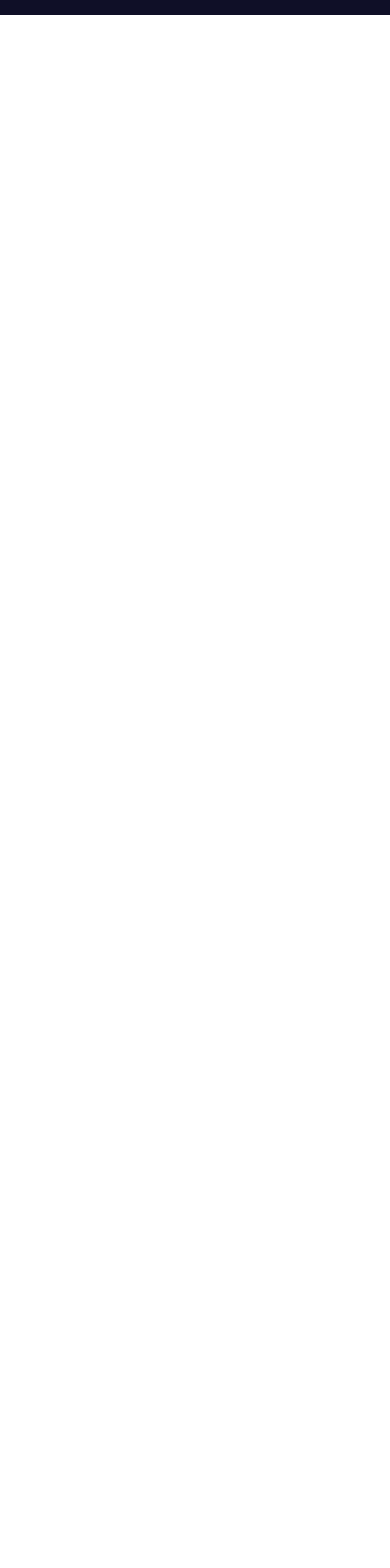
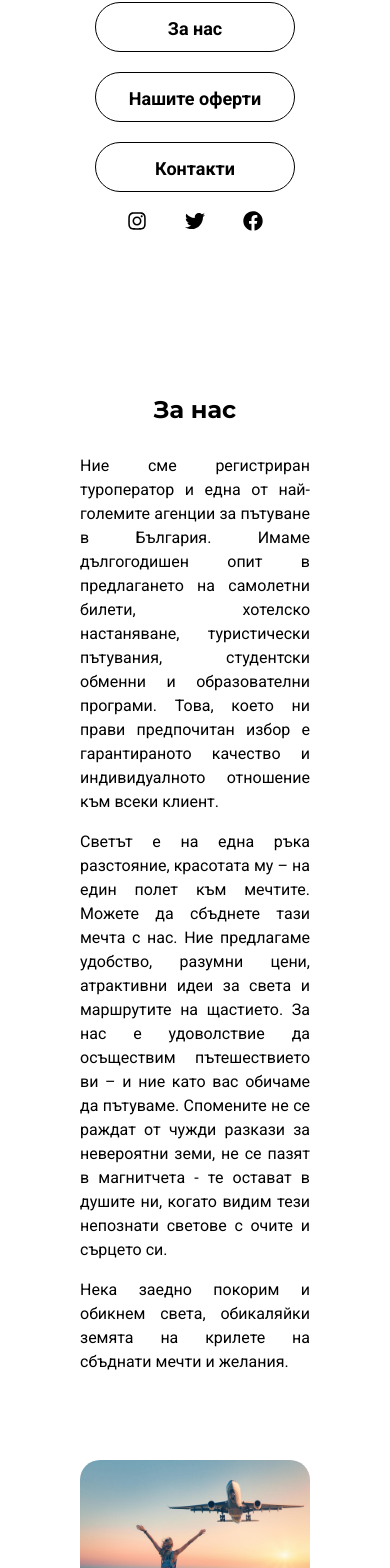
Before and after one commit to iliyan-ivanov/destinations-app, a React (Vite) app: page /about-us in a window 390 px wide. Shown: the part 175-1743 px from the top of the page. Before the commit the page ends 844 px from the top, so only its background shows below. Built offline with nearby package versions, Linux system fonts and the light colour scheme.

Commit message:
About us page added

```diff
--- a/src/ForUs/ForUs.css
+++ b/src/AboutUsInfo/AboutUsInfo.css
@@ -1,31 +1,31 @@
-.for-us {
+.about-us {
     display: flex;
     justify-content: space-between;
     align-items: center;
     padding: 60px 80px;
 }
 
-.for-us-content {
+.about-us-content {
     flex-basis: 60%;
     padding: 0px 60px 0px 0px;
 }
 
-.for-us-content-heading {
+.about-us-content-heading {
     margin: 0px 0px 30px 0px;
     text-align: center;
 }
 
-.for-us-content-text {
+.about-us-content-text {
     text-align: justify;
     line-height: 1.5;
 }
 
-.for-us-img {
+.about-us-img {
     flex-basis: 50%;
     padding-top: 30px;
 }
 
-.for-us-img img {
+.about-us-img img {
     width: 100%;
     border-radius: 20px;
 }
--- a/src/ForUs/ForUs.jsx
+++ b/src/AboutUsInfo/AboutUsInfo.jsx
@@ -1,12 +1,12 @@
-import './ForUs.css';
+import './AboutUsInfo.css';
 import traveler from "../assets/traveler.jpg";
 
 const ForUs = () => {
   return (
-    <section className="for-us" id="for-us">
-      <article className="for-us-content">
-        <h2 className="for-us-content-heading">За нас</h2>
-        <p className="for-us-content-text">
+    <section className="about-us">
+      <article className="about-us-content">
+        <h2 className="about-us-content-heading">За нас</h2>
+        <p className="about-us-content-text">
           Ние сме регистриран туроператор и една от най-големите агенции за
           пътуване в България. Имаме дългогодишен опит в предлагането на
           самолетни билети, хотелско настаняване, туристически пътувания,
@@ -14,7 +14,7 @@ const ForUs = () => {
           предпочитан избор е гарантираното качество и индивидуалното отношение
           към всеки клиент.
         </p>
-        <p className="for-us-content-text">
+        <p className="about-us-content-text">
           Светът е на една ръка разстояние, красотата му – на един полет към
           мечтите. Можете да сбъднете тази мечта с нас. Ние предлагаме удобство,
           разумни цени, атрактивни идеи за света и маршрутите на щастието. За
@@ -23,12 +23,12 @@ const ForUs = () => {
           невероятни земи, не се пазят в магнитчета - те остават в душите ни,
           когато видим тези непознати светове с очите и сърцето си.
         </p>
-        <p className="for-us-content-text">
+        <p className="about-us-content-text">
           Нека заедно покорим и обикнем света, обикаляйки земята на крилете на
           сбъднати мечти и желания.
         </p>
       </article>
-      <article className="for-us-img">
+      <article className="about-us-img">
         <img src={traveler} alt="Fliyng" />
       </article>
     </section>
--- /dev/null
+++ b/src/AboutUsPage/AboutUsPage.jsx
@@ -0,0 +1,14 @@
+import Header from "../Header/Header";
+import AboutUsInfo from "../AboutUsInfo/AboutUsInfo"
+import "./AboutUsPage.css";
+
+const AboutUsPage = ({img, name}) => {
+  return (
+    <main className="about-us-page">
+        <Header />
+        <AboutUsInfo />
+    </main>
+  );
+};
+
+export default AboutUsPage;
--- a/src/App.css
+++ b/src/App.css
@@ -84,12 +84,12 @@
     margin-left: 180px;
   }
 
-  .for-us {
+  .about-us {
     flex-direction: column;
     flex-basis: auto;
   }
 
-  .for-us-content {
+  .about-us-content {
     padding: 0;
   }
 
@@ -126,8 +126,10 @@
     padding: 0px 30px;
   }
 
-  .offer-details-main .main-nav-content {
-    justify-content: center;
+  .main-nav-content {
+    flex-direction: column;
+    align-items: center;
+    margin: 30px 0px 80px 0px;
   }
 
   .main-nav-content-btns {
@@ -151,6 +153,14 @@
     font-size: 34px;
   }
 
+  .plane-section {
+    height: 1200px;
+  }
+
+  .about-us-page .main-nav-content {
+    margin-bottom: 0;
+  }
+
   .offers-main .main-nav-content {
     margin-bottom: 0;
   }
@@ -160,11 +170,7 @@
     width: 700px;
   }
 
-  .for-us {
-    margin-top: 100px;
-  }
-
-  .for-us-img {
+  .about-us-img {
     margin: 40px 0px;
   }
 
@@ -231,6 +237,10 @@
     width: 400px;
   }
 
+  .plane-section {
+    height: 1250px;
+  }
+
   .plane-section-img {
     width: 400px;
   }
@@ -279,6 +289,10 @@
     font-size: 20px;
   }
 
+  .plane-section {
+    height: 1000px;
+  }
+
   .plane-section-content {
     position: relative;
     top: -60px;
@@ -312,9 +326,7 @@
 
 
 @media all and (max-width: 390px) {
-  .for-us {
-    margin: 0;
-  }
+
 
   main {
     width: 390px;
@@ -336,11 +348,15 @@
     margin: 0;
   }
 
-  .plane-section-btn {
+  .main-nav-content-btns li {
     width: 200px;
   }
 
-  .main-nav-content-btns li {
+  .plane-section {
+    height: 900px;
+  }
+
+  .plane-section-btn {
     width: 200px;
   }
 
@@ -352,4 +368,8 @@
   .offers-list .destination-img {
     width: 300px;
   }
+
+  .about-us {
+    margin: 0;
+  }
 }
--- a/src/App.jsx
+++ b/src/App.jsx
@@ -2,14 +2,17 @@ import { Routes, Route } from "react-router-dom";
 import Home from "./Home/Home";
 import Offers from "./Offers/Offers"
 import Footer from "./Footer/Footer";
+import OfferDetails from "./OfferDetails/OfferDetails";
+import AboutUsPage from "./AboutUsPage/AboutUsPage";
 import "./App.css";
-import OfferDetails from "./OfferDetails/OfferDetails";
+
 
 function App() {
   return (
     <>
       <Routes>
         <Route path="/" element={<Home />} />
+        <Route path="/about-us" element={<AboutUsPage />} />
         <Route path="/offers" element={<Offers />} />
         <Route path="/offers/:id/details" element={<OfferDetails />} />
       </Routes>
--- a/src/Header/Header.jsx
+++ b/src/Header/Header.jsx
@@ -16,7 +16,7 @@ const Header = () => {
         <article className="main-nav-content">
           <ul className="main-nav-content-btns">
             <li>
-              <Link to="/for-us">За нас</Link>
+              <Link to="/about-us">За нас</Link>
             </li>
             <li>
               <Link to="/offers">Нашите оферти</Link>
--- a/src/Home/Home.jsx
+++ b/src/Home/Home.jsx
@@ -1,6 +1,6 @@
 import { Link } from "react-router-dom";
 import Header from "../Header/Header";
-import ForUs from "../ForUs/ForUs";
+import AboutUsInfo from "../AboutUsInfo/AboutUsInfo";
 import MainDestinations from "../MainDestinations/MainDestinations";
 import plane from "../assets/plane.png";
 import "./Home.css";
@@ -25,7 +25,7 @@ const Home = () => {
             </div>
           </article>
         </section>
-        <ForUs />
+        <AboutUsInfo />
         <MainDestinations />
       </main>
     </>
```
Also changed, not shown: src/AboutUsPage/AboutUsPage.css (added).
